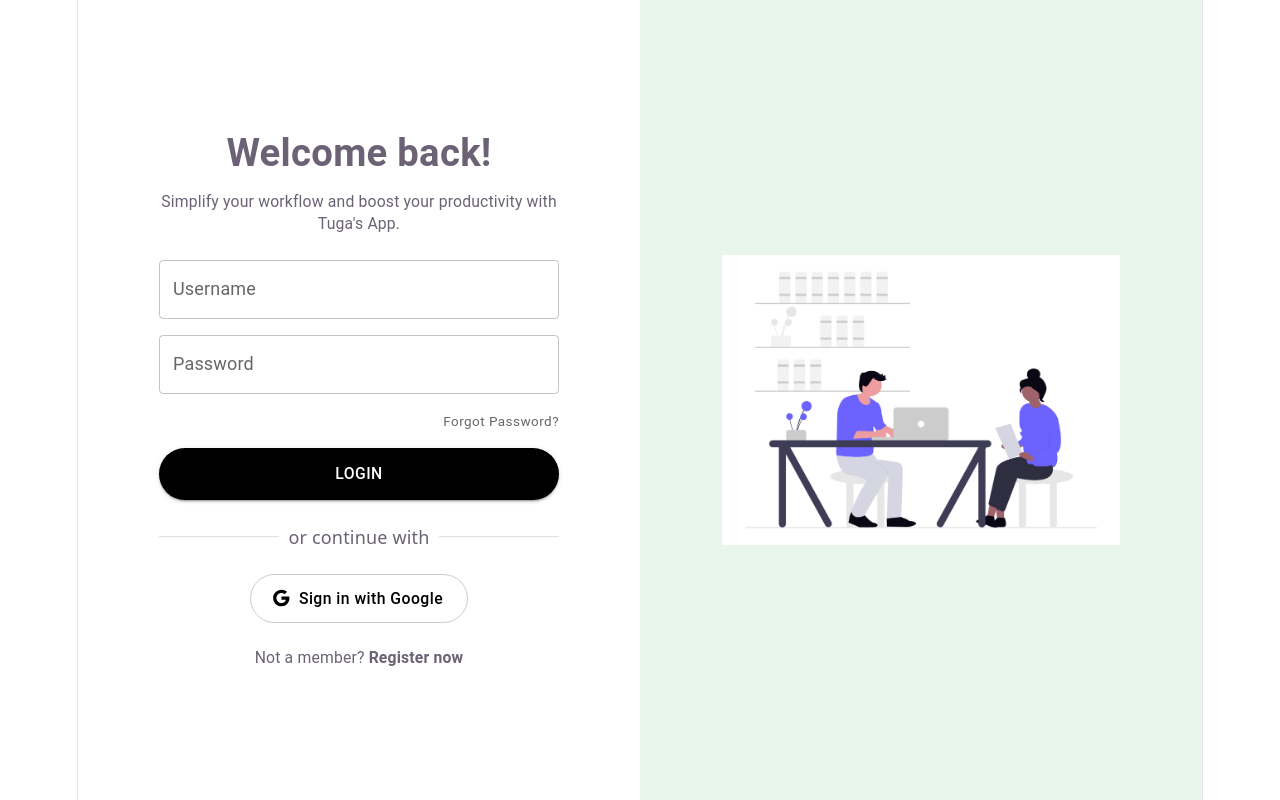
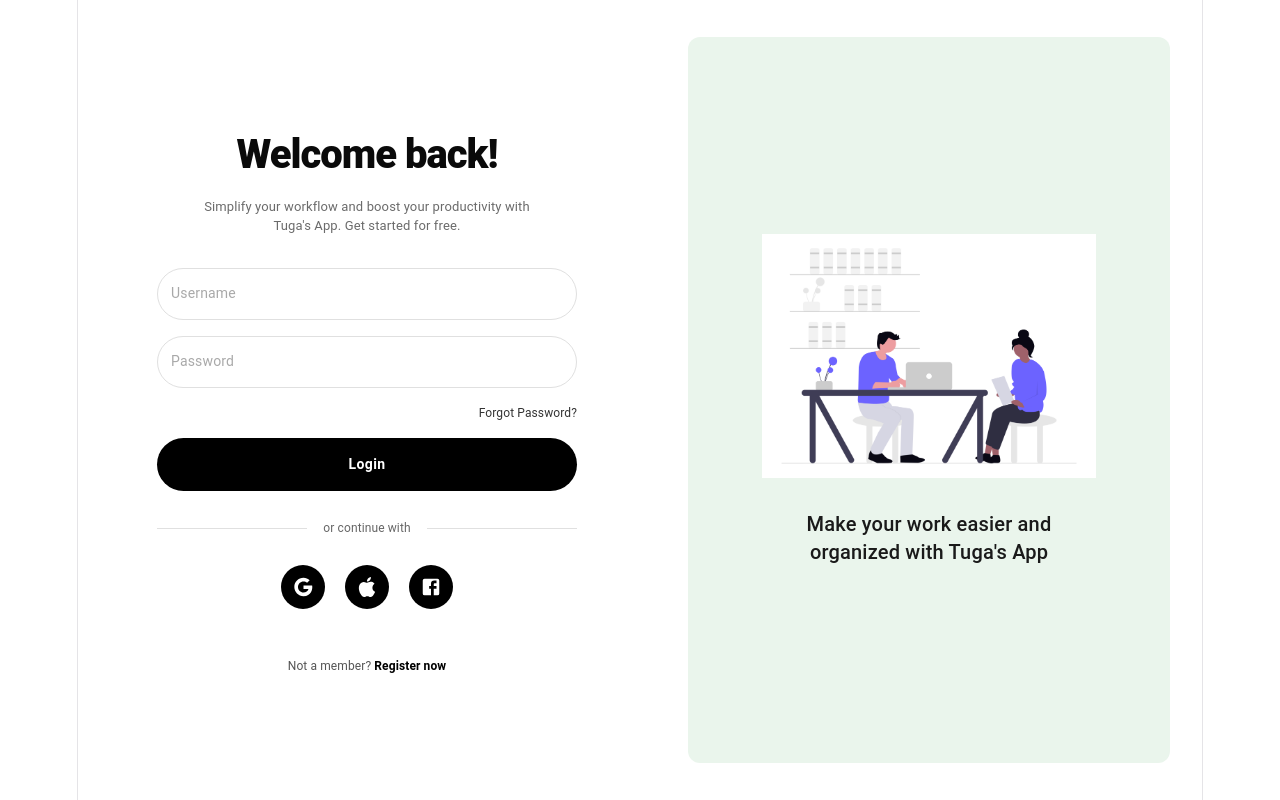
Before and after one commit to Dilminad/react-firebase-login, a React (Vite) app: page / in a window 1280 px wide. Built offline with nearby package versions, Linux system fonts and the light colour scheme.

Commit message:
feat: finalize login page and add token page to display access token after login

```diff
--- a/src/components/googlebutton.tsx
+++ /dev/null
@@ -1,29 +0,0 @@
-import React from 'react';
-import { Button } from '@mui/material';
-import GoogleIcon from '@mui/icons-material/Google';
-
-interface Props {
-  onClick: () => void;
-}
-
-const GoogleButton: React.FC<Props> = ({ onClick }) => {
-  return (
-    <Button
-      variant="outlined"
-      startIcon={<GoogleIcon />}
-      onClick={onClick}
-      sx={{
-        borderRadius: '50px',
-        textTransform: 'none',
-        color: '#000',
-        borderColor: '#ccc',
-        padding: '10px 24px',
-        '&:hover': { borderColor: '#000', backgroundColor: '#f5f5f5' }
-      }}
-    >
-      Sign in with Google
-    </Button>
-  );
-};
-
-export default GoogleButton;
--- a/src/pages/loginPage.tsx
+++ b/src/pages/loginPage.tsx
@@ -1,9 +1,21 @@
 import React, { useState } from 'react';
-import { Box, TextField, Button, Typography, Divider, Stack } from '@mui/material';
-import GoogleButton from '../components/googlebutton';
-import img1 from '../assets/img1.png';
+import { useNavigate } from 'react-router-dom';
+import {
+  Box,
+  TextField,
+  Button,
+  Typography,
+  Stack,
+  IconButton,
+} from '@mui/material';
+import GoogleIcon from '@mui/icons-material/Google';
+import AppleIcon from '@mui/icons-material/Apple';
+import FacebookIcon from '@mui/icons-material/Facebook';
+import loginIllustration from '../assets/img1.png';
+import { signInWithGoogle } from '../firebase/authService';
 
 const LoginPage = () => {
+  const navigate = useNavigate();
   const [email, setEmail] = useState('');
   const [password, setPassword] = useState('');
   const [emailError, setEmailError] = useState(false);
@@ -17,11 +29,19 @@ const LoginPage = () => {
     }
 
     setEmailError(false);
+    console.log('Login attempted', { email, password });
+  };
 
-    console.log('Login attempted', {
-      email,
-      password,
-    });
+  const handleGoogleLogin = async () => {
+    try {
+      const { accessToken } = await signInWithGoogle();
+      localStorage.setItem('accessToken', accessToken || '');
+      navigate('/token');
+    } catch (error: any) {
+      console.error('FULL ERROR:', error);
+      console.error('Error code:', error.code);
+      alert(`Google login failed: ${error.code || 'Unknown error'}`);
+    }
   };
 
   return (
@@ -30,9 +50,9 @@ const LoginPage = () => {
         display: 'flex',
         minHeight: '100vh',
         flexDirection: { xs: 'column', md: 'row' },
+        backgroundColor: '#fff',
       }}
     >
-
       <Box
         sx={{
           flex: 1,
@@ -40,75 +60,119 @@ const LoginPage = () => {
           flexDirection: 'column',
           justifyContent: 'center',
           alignItems: 'center',
-          p: 4,
+          px: { xs: 3, md: 6 },
+          py: 6,
         }}
       >
-        <Box sx={{ maxWidth: 400, width: '100%' }}>
+        <Box sx={{ width: '100%', maxWidth: 420 }}>
+          {/* Title */}
           <Typography
-            variant="h4"
-            sx={{ fontWeight: 'bold' }}
-            gutterBottom
+            sx={{
+              fontSize: { xs: 32, md: 40 },
+              fontWeight: 800,
+              color: '#0a0a0a',
+              letterSpacing: '-1px',
+              mb: 1.5,
+            }}
           >
              Welcome back!
           </Typography>
 
+
           <Typography
-            variant="body2"
-            color="text.secondary"
-            sx={{ mb: 3 }}
+            sx={{
+              fontSize: 13,
+              color: '#6b6b6b',
+              lineHeight: 1.5,
+              mb: 4,
+              maxWidth: 340,
+              textAlign: 'center',
+              mx: 'auto',
+            }}
           >
-            Simplify your workflow and boost your productivity with Tuga's
-            App.
+            Simplify your workflow and boost your productivity with Tuga's App.
+            Get started for free.
           </Typography>
+
 
           <form onSubmit={handleLogin}>
             <Stack spacing={2}>
               <TextField
-                label="Username"
+                placeholder="Username"
                 variant="outlined"
                 fullWidth
                 value={email}
-                onChange={(e) => {
-                  setEmail(e.target.value);
-                  setEmailError(false);
+                onChange={(e) => setEmail(e.target.value)}
+                error={emailError}
+                helperText={emailError ? 'Invalid email format' : ''}
+                sx={{
+                  '& .MuiOutlinedInput-root': {
+                    borderRadius: '999px',
+                    height: 52,
+                    backgroundColor: '#fff',
+                    '& fieldset': { borderColor: '#e0e0e0' },
+                    '&:hover fieldset': { borderColor: '#b0b0b0' },
+                    '&.Mui-focused fieldset': { borderColor: '#000' },
+                  },
+                  '& .MuiOutlinedInput-input': {
+                    fontSize: 14,
+                    color: '#333',
+                  },
                 }}
-                error={emailError}
-                helperText={
-                  emailError ? 'Invalid email format' : ''
-                }
               />
 
               <TextField
-                label="Password"
+                placeholder="Password"
                 type="password"
                 variant="outlined"
                 fullWidth
                 value={password}
                 onChange={(e) => setPassword(e.target.value)}
+                sx={{
+                  '& .MuiOutlinedInput-root': {
+                    borderRadius: '999px',
+                    height: 52,
+                    backgroundColor: '#fff',
+                    '& fieldset': { borderColor: '#e0e0e0' },
+                    '&:hover fieldset': { borderColor: '#b0b0b0' },
+                    '&.Mui-focused fieldset': { borderColor: '#000' },
+                  },
+                  '& .MuiOutlinedInput-input': {
+                    fontSize: 14,
+                    color: '#333',
+                  },
+                }}
               />
-
               <Typography
-                variant="caption"
-                align="right"
                 sx={{
+                  fontSize: 12,
+                  textAlign: 'right',
+                  color: '#333',
                   cursor: 'pointer',
-                  color: 'text.secondary',
+                  mt: -0.5,
                 }}
               >
                 Forgot Password?
               </Typography>
 
+
+
+
               <Button
                 type="submit"
                 variant="contained"
                 fullWidth
+                disableElevation
                 sx={{
-                  borderRadius: '50px',
-                  bgcolor: '#000',
-                  py: 1.5,
-                  '&:hover': {
-                    bgcolor: '#222',
-                  },
+                  borderRadius: '999px',
+                  backgroundColor: '#000',
+                  color: '#fff',
+                  py: 1.8,
+                  fontSize: 14,
+                  fontWeight: 600,
+                  textTransform: 'none',
+                  mt: 1,
+                  '&:hover': { backgroundColor: '#1a1a1a' },
                 }}
               >
                 Login
@@ -116,28 +180,77 @@ const LoginPage = () => {
             </Stack>
           </form>
 
-          <Divider sx={{ my: 3 }}>
-            or continue with
-          </Divider>
 
           <Box
             sx={{
               display: 'flex',
-              justifyContent: 'center',
+              alignItems: 'center',
+              my: 3.5,
             }}
           >
-            <GoogleButton onClick={() => {}} />
+            <Box sx={{ flex: 1, height: '1px', backgroundColor: '#e0e0e0' }} />
+            <Typography sx={{ px: 2, fontSize: 12, color: '#666' }}>
+              or continue with
+            </Typography>
+            <Box sx={{ flex: 1, height: '1px', backgroundColor: '#e0e0e0' }} />
           </Box>
 
+
+          <Box sx={{ display: 'flex', justifyContent: 'center', gap: 2.5 }}>
+            <IconButton
+              onClick={handleGoogleLogin}
+              sx={{
+                width: 44,
+                height: 44,
+                backgroundColor: '#000',
+                color: '#fff',
+                '&:hover': { backgroundColor: '#222' },
+              }}
+            >
+              <GoogleIcon sx={{ fontSize: 22 }} />
+            </IconButton>
+
+            <IconButton
+              onClick={() => {}}
+              sx={{
+                width: 44,
+                height: 44,
+                backgroundColor: '#000',
+                color: '#fff',
+                '&:hover': { backgroundColor: '#222' },
+              }}
+            >
+              <AppleIcon sx={{ fontSize: 24 }} />
+            </IconButton>
+
+            <IconButton
+              onClick={() => {}}
+              sx={{
+                width: 44,
+                height: 44,
+                backgroundColor: '#000',
+                color: '#fff',
+                '&:hover': { backgroundColor: '#222' },
+              }}
+            >
+              <FacebookIcon sx={{ fontSize: 22 }} />
+            </IconButton>
+          </Box>
+
+
           <Typography
-            variant="body2"
-            align="center"
-            sx={{ mt: 3 }}
+            sx={{
+              mt: 6,
+              textAlign: 'center',
+              fontSize: 12,
+              color: '#555',
+            }}
           >
             Not a member?{' '}
             <span
               style={{
-                fontWeight: 'bold',
+                fontWeight: 600,
+                color: '#000',
                 cursor: 'pointer',
               }}
             >
@@ -151,22 +264,53 @@ const LoginPage = () => {
       <Box
         sx={{
           flex: 1,
-          bgcolor: '#E8F5E9',
           display: { xs: 'none', md: 'flex' },
           justifyContent: 'center',
           alignItems: 'center',
+          p: { md: 4 },
+          backgroundColor: '#fff',
+        }}
+      >
+        <Box
+          sx={{
+            width: '100%',
+            height: '90%',
+            backgroundColor: '#EAF5EC',
+            borderRadius: 3,
+            display: 'flex',
+            flexDirection: 'column',
+            justifyContent: 'center',
+            alignItems: 'center',
             p: 4,
+            position: 'relative',
           }}
         >
           <Box
             component="img"
-          src={img1}
+            src={loginIllustration}
             alt="Login Illustration"
             sx={{
-            maxWidth: '80%',
+              width: '80%',
               height: 'auto',
+              maxHeight: '60%',
+              objectFit: 'contain',
             }}
           />
+
+          <Typography
+            sx={{
+              mt: 4,
+              fontSize: { md: 18, lg: 20 },
+              fontWeight: 500,
+              color: '#1a1a1a',
+              textAlign: 'center',
+              maxWidth: 340,
+              lineHeight: 1.4,
+            }}
+          >
+            Make your work easier and organized with Tuga's App
+          </Typography>
+        </Box>
       </Box>
     </Box>
   );
--- a/src/pages/tokenPage.tsx
+++ b/src/pages/tokenPage.tsx
@@ -9,23 +9,21 @@ const TokenPage = () => {
   return (
     <Box
       sx={{
-        p: 4,
+        minHeight: '100vh',
         display: 'flex',
         flexDirection: 'column',
         alignItems: 'center',
         justifyContent: 'center',
-        minHeight: '100vh',
+        p: 3,
+        textAlign: 'center',
       }}
     >
-      <Typography variant="h4" gutterBottom>
+      <Typography variant="h4" sx={{ fontWeight: 'bold', mb: 2 }}>
         Login Successful!
       </Typography>
 
-      <Typography
-        variant="body1"
-        sx={{ wordBreak: 'break-all', mb: 3, maxWidth: 600, textAlign: 'center' }}
-      >
-        Your Access Token: {token || 'No token found'}
+      <Typography sx={{ mb: 3, wordBreak: 'break-all', maxWidth: 600 }}>
+        {token || 'No token found'}
       </Typography>
 
       <Button variant="contained" onClick={() => navigate('/')}>
```
Lines whose indentation alone changed are shown as unchanged.
